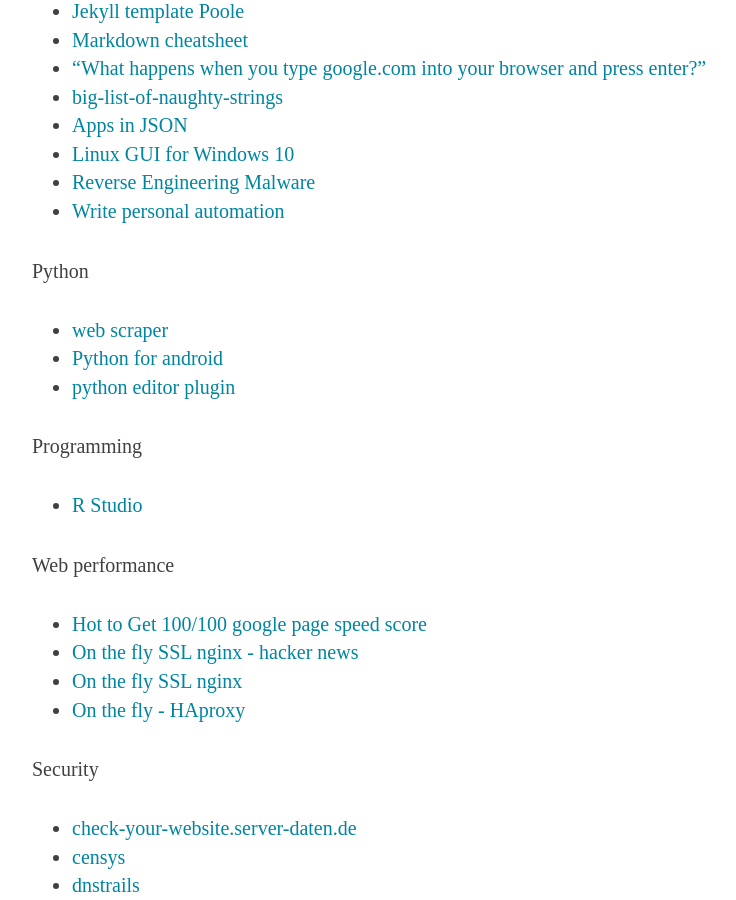
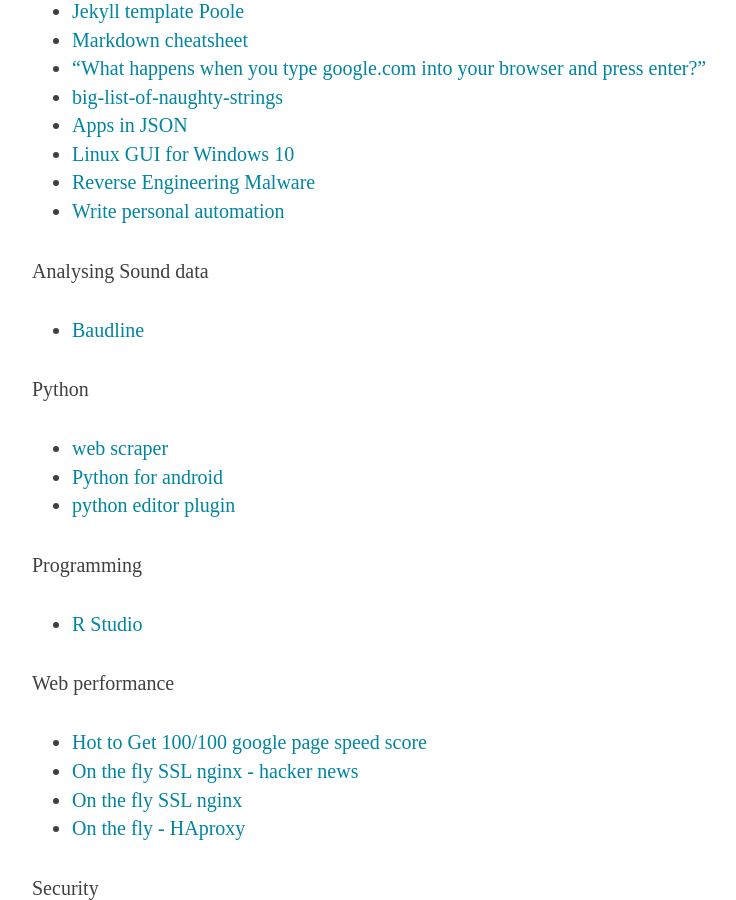
Before and after one commit to clysel/christian.lysel.net, a Jekyll site: the page built from _posts/2017-01-11-cool-projects.markdown, in a window 1280 px wide and 900 px high, scrolled down 584 px. Shown: the whole window, without its empty margins (233-969 px from the left). Built offline with Jekyll 4.4.1, drawn with Linux system fonts in a browser that asks for light colours.

Commit message:
Update 2017-01-11-cool-projects.markdown

```diff
--- a/_posts/2017-01-11-cool-projects.markdown
+++ b/_posts/2017-01-11-cool-projects.markdown
@@ -15,6 +15,9 @@
   * [Linux GUI for Windows 10](http://www.starlig.ht/about/)
   * [Reverse Engineering Malware](https://securedorg.github.io/RE101/)
   * [Write personal automation](http://anotherdevblog.net/posts/part-1-getting-started)
+
+Analysing Sound data
+  * [Baudline](https://www.baudline.com/what_is_baudline.html)
 
  Python
 
```
